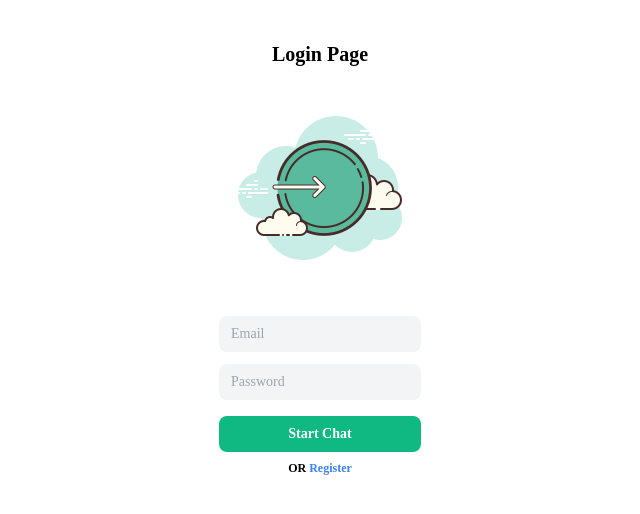
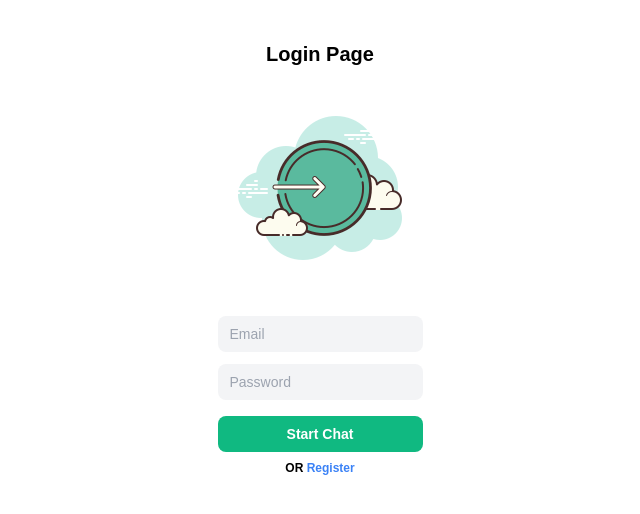
Before and after one commit to MiLaDTechS/react-chat-client, a React (Create React App) app: page /login in a window 1280 px wide. Shown: the top 514 px of the page, without its empty margins (320-960 px from the left). Built offline with nearby package versions, Linux system fonts and the light colour scheme; no server answers; what smooth-scrollbar would draw is missing.

Commit message:
trytrytry

```diff
--- a/src/index.css
+++ b/src/index.css
@@ -4,7 +4,7 @@
 
 @layer base {
   body {
-    font-family: cursive;
+    font-family: sans-serif;
   }
 }
 
```
